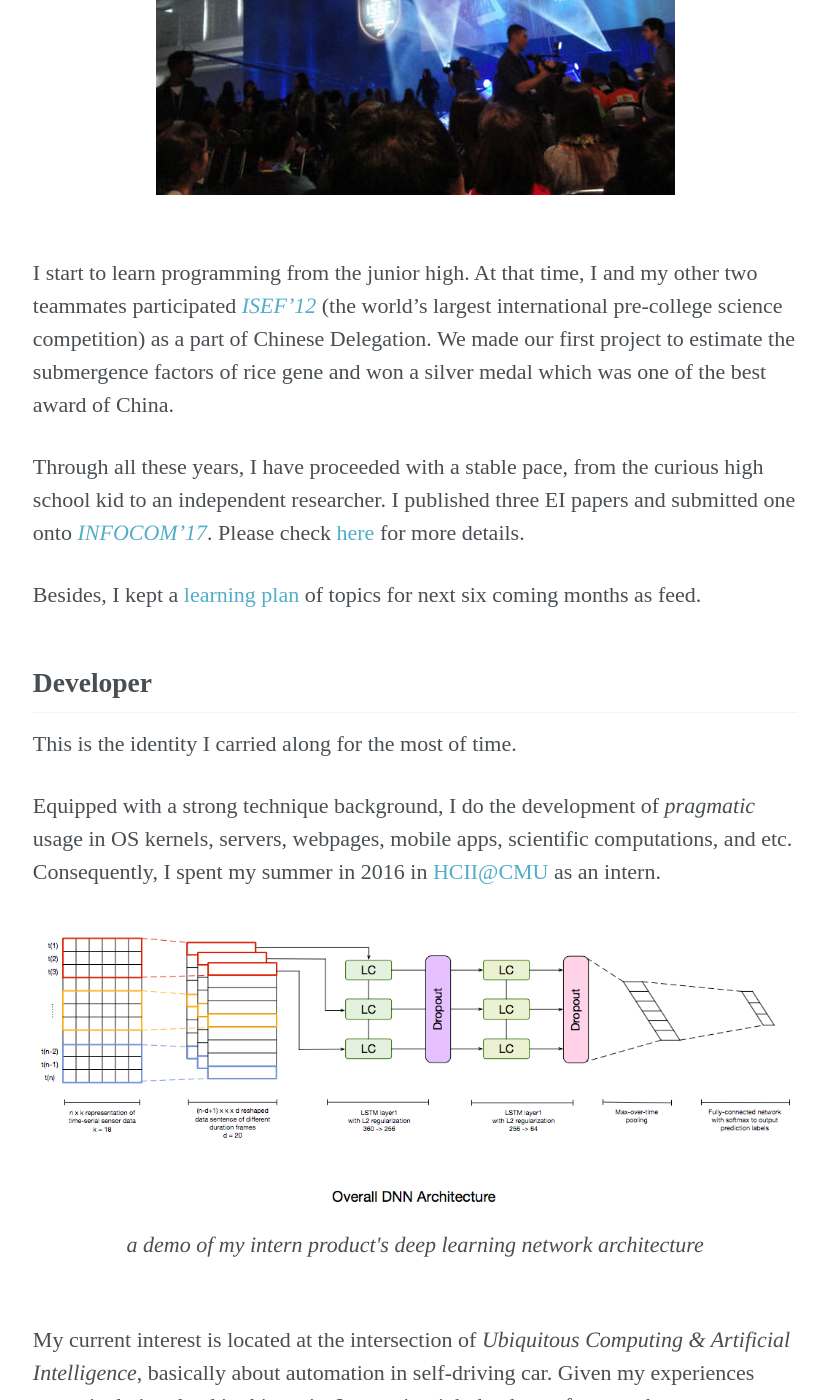
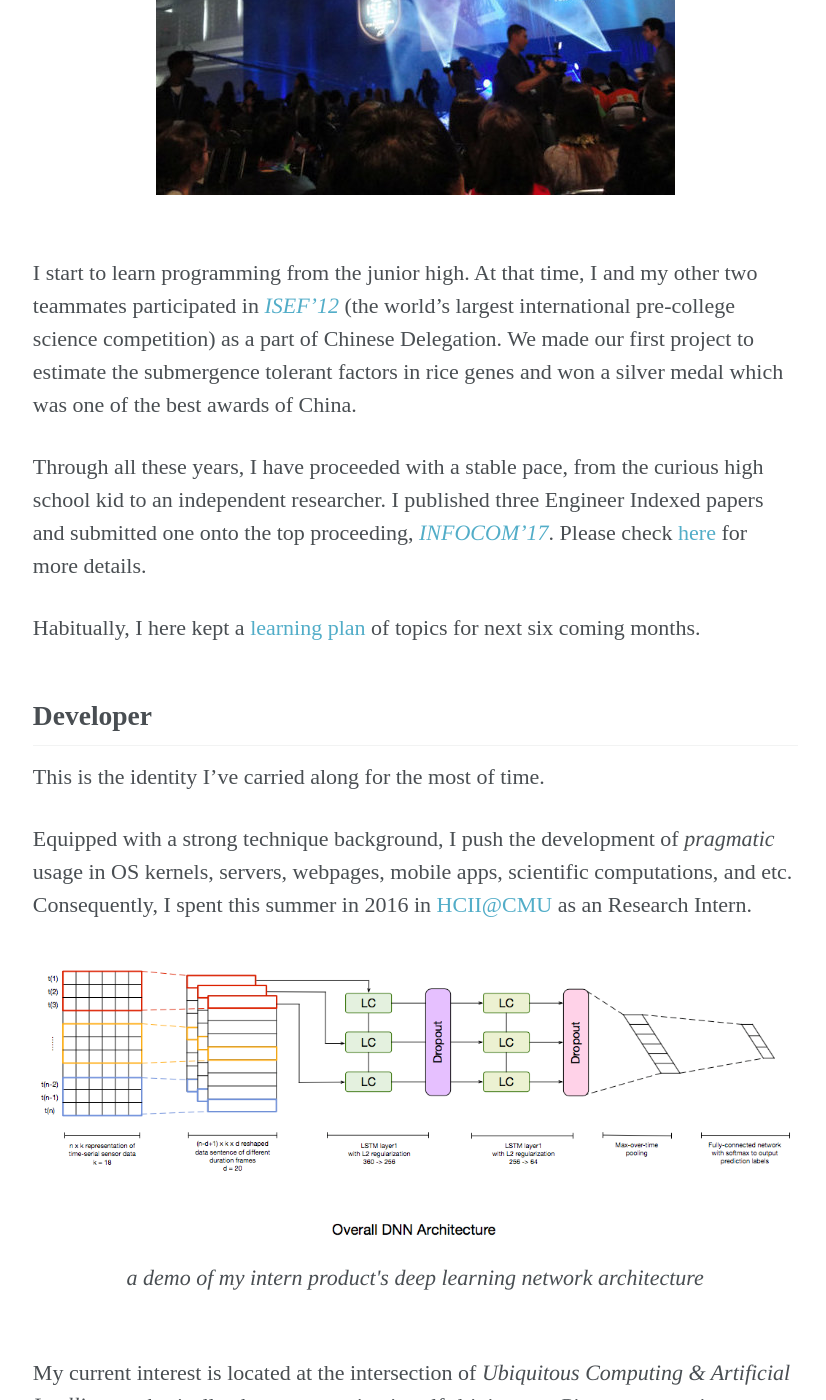
Before and after one commit to weizhixiang-workspace/cullengao.github.io, a Jekyll site: the page built from _pages/about.md, in a window 1280 px wide and 1400 px high, scrolled down 1582 px. Shown: the whole window, without its empty margins (251-1077 px from the left). Built offline with Jekyll 4.4.1, drawn with Linux system fonts in a browser that asks for light colours; emoji names are drawn with the system emoji font; some web fonts are replaced; some of the changed text lies outside the part shown.

Commit message:
Commit few changes

```diff
--- a/_config.yml
+++ b/_config.yml
@@ -4,8 +4,8 @@ title                    : "HANG.G"
 title_separator          : "-"
 name                     : "Hang GAO"
 #description              : "the description"
-url                      : "http://hangg.me"
-#url                      : "http://localhost:4000"
+#url                      : "http://hangg.me"
+url                      : "http://localhost:4000"
 baseurl                  : # the subpath of your site, e.g. "/blog"
 repository               : "cullengao/cullengao.github.io"
 teaser                   : # filename of teaser fallback teaser image placed in /images/, .e.g. "500x300.png"
--- a/_pages/about.md
+++ b/_pages/about.md
@@ -12,34 +12,34 @@ I'm **Hang**.
 
 <center><img src="../images/aboutme.jpg" height="42"></center><br>
 
-Currently, I live in Shanghai, China. I'm expected in July, 2017 with a B.S. Degree of CS from Shanghai Jiao Tong University.
+Currently, I live in Shanghai, China. I'm expected in July, 2017 with a B.E. Degree of Information Security (IS) from Shanghai Jiao Tong University.
 
-Please let me introduce myself as a *learner*, a *developer* and an *observer.*
+Now, please allow me to introduce myself as a *learner*, a *developer* and an *observer.*
 
 ## Learner
-If being good at taking exams counts, I should be one of those so-called "good learner". Till the senior year, my major GPA is `3.81/4.0`. I have never failed to rank top 3 in [my institution](http://infosec.sjtu.edu.cn/English.asp) out of 82 peers during the whole college phase. Yet I guess there should be more than that.
+If being good at coursework counts, I should be one of those so-called "skilled learner". Till the senior year, my major GPA is `3.81/4.0`. I have never failed to rank top 3 in [my institution](http://infosec.sjtu.edu.cn/English.asp) out of 83 peers during the whole college phase. Yet I guess there should be more than that.
 
 <center><img src="../images/isef.jpg" height="42"></center><br>
 
-I start to learn programming from the junior high. At that time, I and my other two teammates participated [*ISEF'12*](https://student.societyforscience.org/intel-isef) (the world’s largest international pre-college science competition) as a part of Chinese Delegation. We made our first project to estimate the submergence factors of rice gene and won a silver medal which was one of the best award of China.
+I start to learn programming from the junior high. At that time, I and my other two teammates participated in [*ISEF'12*](https://student.societyforscience.org/intel-isef) (the world’s largest international pre-college science competition) as a part of Chinese Delegation. We made our first project to estimate the submergence tolerant factors in rice genes and won a silver medal which was one of the best awards of China.
 
-Through all these years, I have proceeded with a stable pace, from the curious high school kid to an independent researcher. I published three EI papers  and submitted one onto [*INFOCOM'17*](http://infocom2017.ieee-infocom.org/). Please check [here]({{ site.url }}/publications) for more details.
+Through all these years, I have proceeded with a stable pace, from the curious high school kid to an independent researcher. I published three Engineer Indexed papers and submitted one onto the top proceeding, [*INFOCOM'17*](http://infocom2017.ieee-infocom.org/). Please check [here]({{ site.url }}/publications) for more details.
 
-Besides, I kept a [learning plan]({{ site.url }}/plans) of topics for next six coming months as feed.
+Habitually, I here kept a [learning plan]({{ site.url }}/plans) of topics for next six coming months.
 
 ## Developer
-This is the identity I carried along for the most of time.
+This is the identity I've carried along for the most of time.
 
-Equipped with a strong technique background, I do the development of *pragmatic* usage in OS kernels, servers, webpages, mobile apps, scientific computations, and etc. Consequently, I spent my summer in 2016 in [HCII@CMU](https://www.hcii.cmu.edu/) as an intern.
+Equipped with a strong technique background, I push the development of *pragmatic* usage in OS kernels, servers, webpages, mobile apps, scientific computations, and etc. Consequently, I spent this summer in 2016 in [HCII@CMU](https://www.hcii.cmu.edu/) as an Research Intern.
 
 <center><img src="../images/ubicomp.jpg" height="42"></center>
 <center><em>a demo of my intern product's deep learning network architecture</em></center><br>
 
 My current interest is located at the intersection of *Ubiquitous Computing & Artificial Intelligence*, basically about automation in self-driving car. Given my experiences extensively involved in this topic, I guess it might be the perfect match.
 
-For the project on hands, tremendously *distributed* database have also captured me, given its promising future regarding to the Informatics Industry. An apology for not publishing this, because it's a private co-work between our lab and [Google Shanghai](https://www.google.com/intl/sr/about/careers/locations/shanghai/).
+For the project on hands, tremendously *distributed* database have also captured me, given its promising future regarding to the Informatics Industry. An apology for not publishing this, given that it's a rather private co-work between our lab and [Google Shanghai](https://www.google.com/intl/sr/about/careers/locations/shanghai/).
 
-A selective list of projects that I have worked on could be found in the [Portfolio]({{ site.url }}/portfolio).
+A selective list of projects that I have worked on could be found in [Portfolio]({{ site.url }}/portfolio).
 
 ## Observer
 Yep, a clumsy one.
```
Also changed, not shown: other parts of _pages/about.md (+1 -1 lines), index.html (+4 -16 lines).
